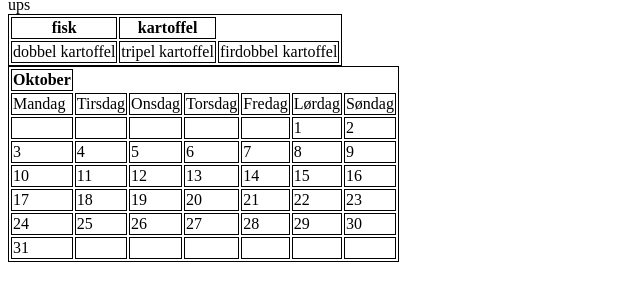
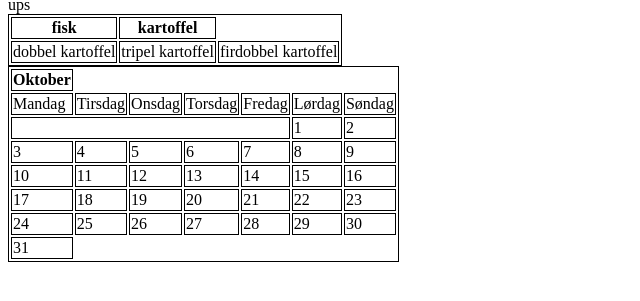
Before and after one commit to Hargaflarb/websideProjekt, a plain HTML site: page Unnamed Site 2/index.html in a window 1280 px wide. Shown: the part 257-558 px from the top of the page, without its empty margins (0-640 px from the left). Drawn offline with Linux system fonts and the light colour scheme.

Commit message:
Update index.html

```diff
--- a/Unnamed Site 2/index.html
+++ b/Unnamed Site 2/index.html
@@ -52,11 +52,8 @@
 			<td>Søndag </td>
 		</tr>
 		<tr>
-			<td> </td>
-			<td> </td>
-			<td> </td>
-			<td> </td>
-			<td> </td>
+			<td colspan="5"> </td>
+
 			<td>1</td>
 			<td>2</td>
 		</tr>
@@ -98,12 +95,7 @@
 		</tr>
 		<tr>
 			<td>31</td>
-			<td> </td>
-			<td> </td>
-			<td> </td>
-			<td> </td>
-			<td> </td>
-			<td> </td>
+
 		</tr>
 	</table>
 
```
